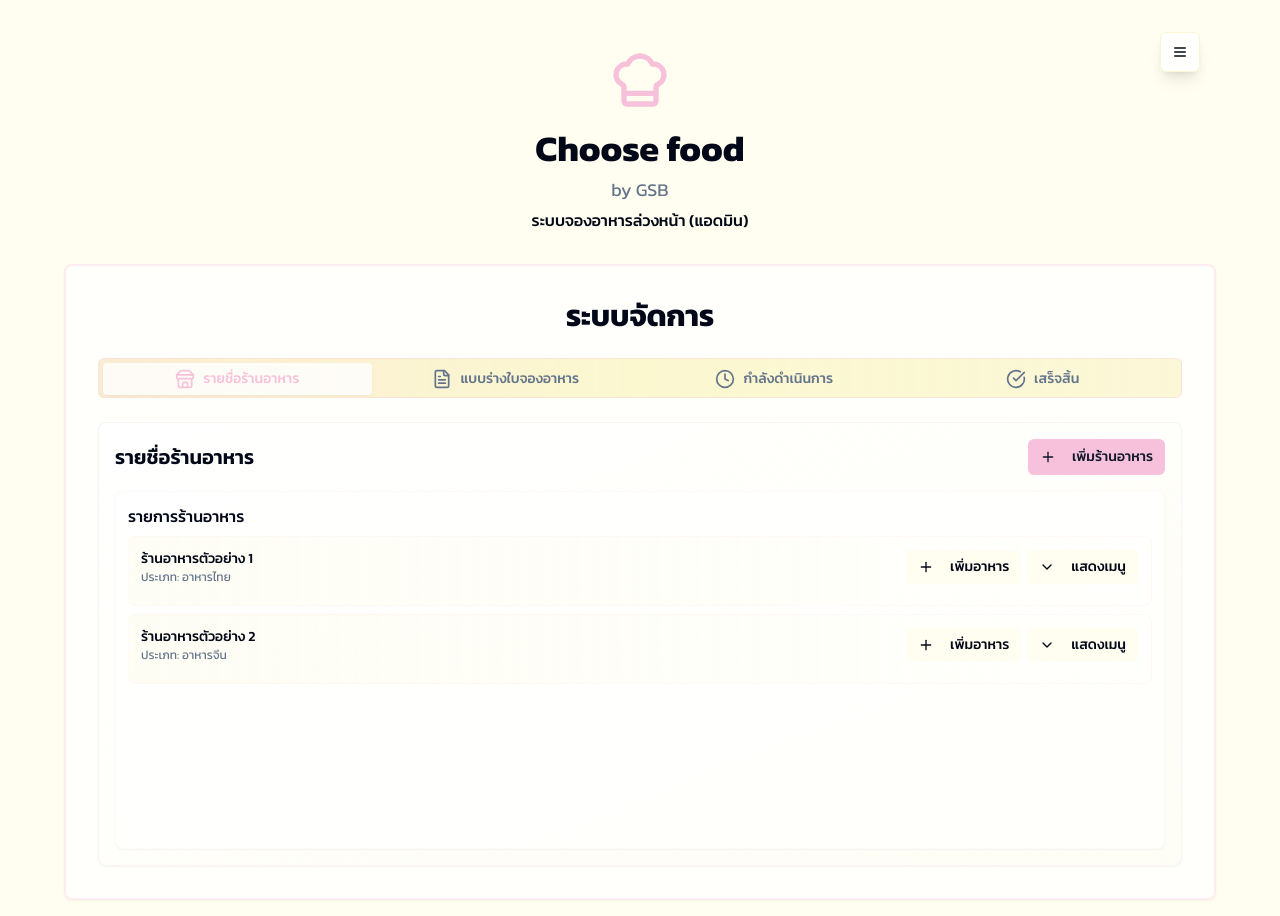
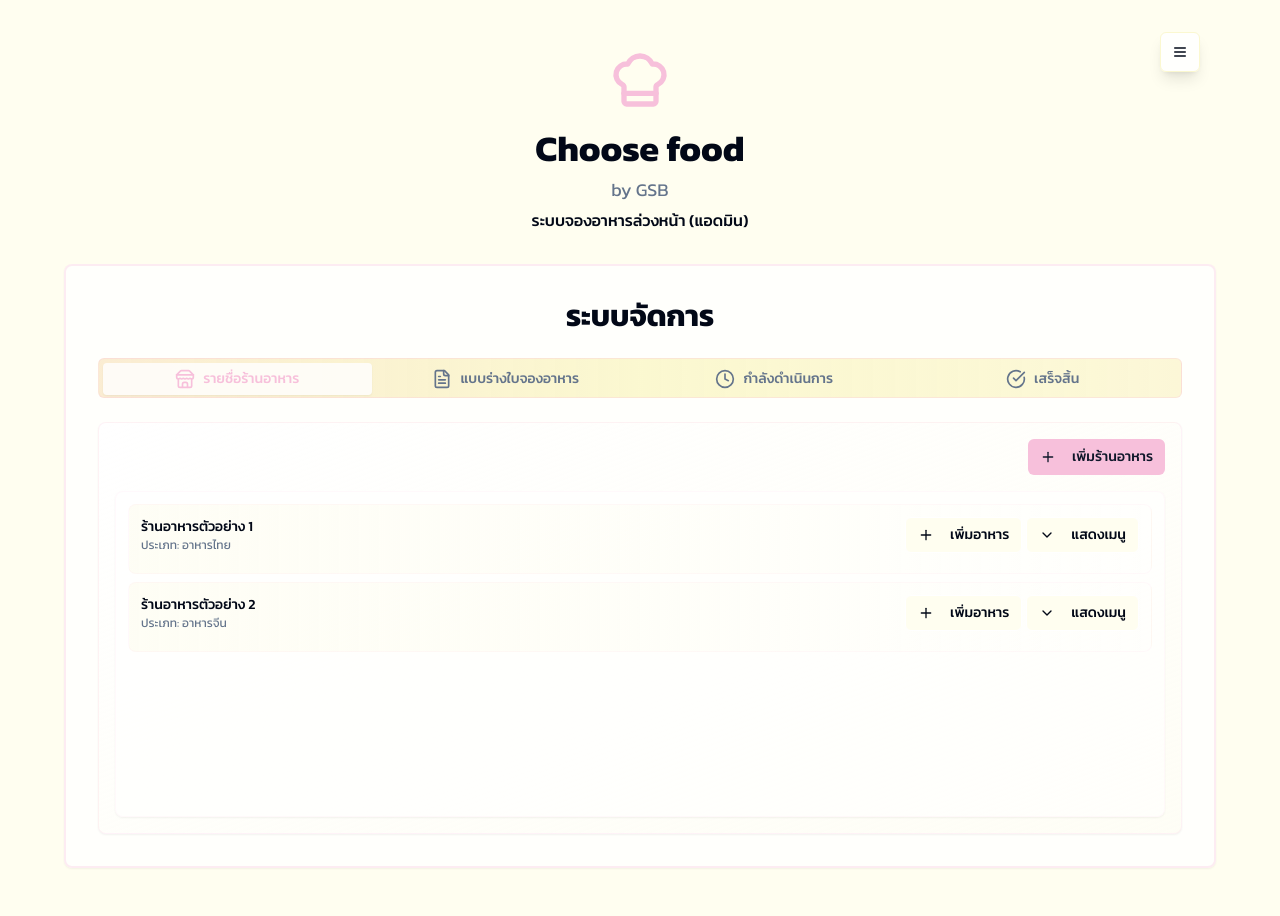
Before and after one commit to orderyourhappymeal2/choose-food-gather, a React (Vite) app: page /admin in a window 1280 px wide. After the commit the page ends 884 px from the top, so only its background shows below. Built offline with nearby package versions, Linux system fonts and the light colour scheme.

Commit message:
Remove tab titles

```diff
--- a/src/pages/Admin.tsx
+++ b/src/pages/Admin.tsx
@@ -85,8 +85,7 @@ const Admin = () => {
               <TabsContent value="restaurants" className="mt-6">
                 <Card className="bg-gradient-to-br from-white/80 to-brand-cream/20 border border-brand-pink/20">
                   <CardContent className="p-4">
-                    <div className="flex justify-between items-center mb-4">
-                      <h3 className="text-xl font-semibold text-foreground">รายชื่อร้านอาหาร</h3>
+                    <div className="flex justify-end items-center mb-4">
                       <Dialog open={isRestaurantModalOpen} onOpenChange={setIsRestaurantModalOpen}>
                         <DialogTrigger asChild>
                           <Button variant="default" size="sm" className="bg-primary hover:bg-primary/90">
@@ -130,7 +129,7 @@ const Admin = () => {
                      <div className="space-y-2">
                       <Card className="bg-white/60 border border-brand-pink/10">
                         <CardContent className="p-3">
-                          <h4 className="font-medium text-foreground mb-2">รายการร้านอาหาร</h4>
+
                           <ScrollArea className="h-[300px] w-full">
                             <div className="space-y-2">
                               {/* Restaurant 1 */}
@@ -268,8 +267,7 @@ const Admin = () => {
               <TabsContent value="drafts" className="mt-6">
                 <Card className="bg-gradient-to-br from-white/80 to-brand-cream/20 border border-brand-pink/20">
                   <CardContent className="p-4">
-                    <div className="flex justify-between items-center mb-4">
-                      <h3 className="text-xl font-semibold text-foreground">แบบร่างใบจองอาหาร</h3>
+                    <div className="flex justify-end items-center mb-4">
                       <Dialog open={isOrderModalOpen} onOpenChange={setIsOrderModalOpen}>
                         <DialogTrigger asChild>
                           <Button variant="default" size="sm" className="bg-primary hover:bg-primary/90">
@@ -313,7 +311,7 @@ const Admin = () => {
                     <div className="space-y-2">
                       <Card className="bg-white/60 border border-brand-pink/10">
                         <CardContent className="p-3">
-                          <h4 className="font-medium text-foreground mb-2">รายการแบบร่าง</h4>
+
                           <ScrollArea className="h-[300px] w-full">
                             <div className="space-y-2">
                               <div className="p-3 bg-gradient-to-r from-brand-cream/20 to-transparent rounded-lg border border-brand-pink/10">
@@ -336,8 +334,7 @@ const Admin = () => {
               <TabsContent value="progress" className="mt-6">
                 <Card className="bg-gradient-to-br from-white/80 to-brand-cream/20 border border-brand-pink/20">
                   <CardContent className="p-4">
-                    <div className="flex justify-between items-center mb-4">
-                      <h3 className="text-xl font-semibold text-foreground">กำลังดำเนินการ</h3>
+                    <div className="flex justify-end items-center mb-4">
                       <Button
                         variant="ghost"
                         size="sm"
@@ -353,7 +350,7 @@ const Admin = () => {
                     <div className="space-y-2">
                       <Card className="bg-white/60 border border-brand-pink/10">
                         <CardContent className="p-3">
-                          <h4 className="font-medium text-foreground mb-2">รายการที่กำลังดำเนินการ</h4>
+
                           <ScrollArea className="h-[300px] w-full">
                             <div className="space-y-2">
                               <div className="p-3 bg-gradient-to-r from-brand-yellow/20 to-transparent rounded-lg border border-brand-pink/10">
@@ -376,8 +373,7 @@ const Admin = () => {
               <TabsContent value="completed" className="mt-6">
                 <Card className="bg-gradient-to-br from-white/80 to-brand-cream/20 border border-brand-pink/20">
                   <CardContent className="p-4">
-                    <div className="flex justify-between items-center mb-4">
-                      <h3 className="text-xl font-semibold text-foreground">ดำเนินการเสร็จสิ้น</h3>
+                    <div className="flex justify-end items-center mb-4">
                       <Button
                         variant="ghost"
                         size="sm"
@@ -393,7 +389,7 @@ const Admin = () => {
                     <div className="space-y-2">
                       <Card className="bg-white/60 border border-brand-pink/10">
                         <CardContent className="p-3">
-                          <h4 className="font-medium text-foreground mb-2">รายการที่ดำเนินการเสร็จสิ้น</h4>
+
                           <ScrollArea className="h-[300px] w-full">
                             <div className="space-y-2">
                               <div className="p-3 bg-gradient-to-r from-green-100/80 to-transparent rounded-lg border border-brand-pink/10">
```
